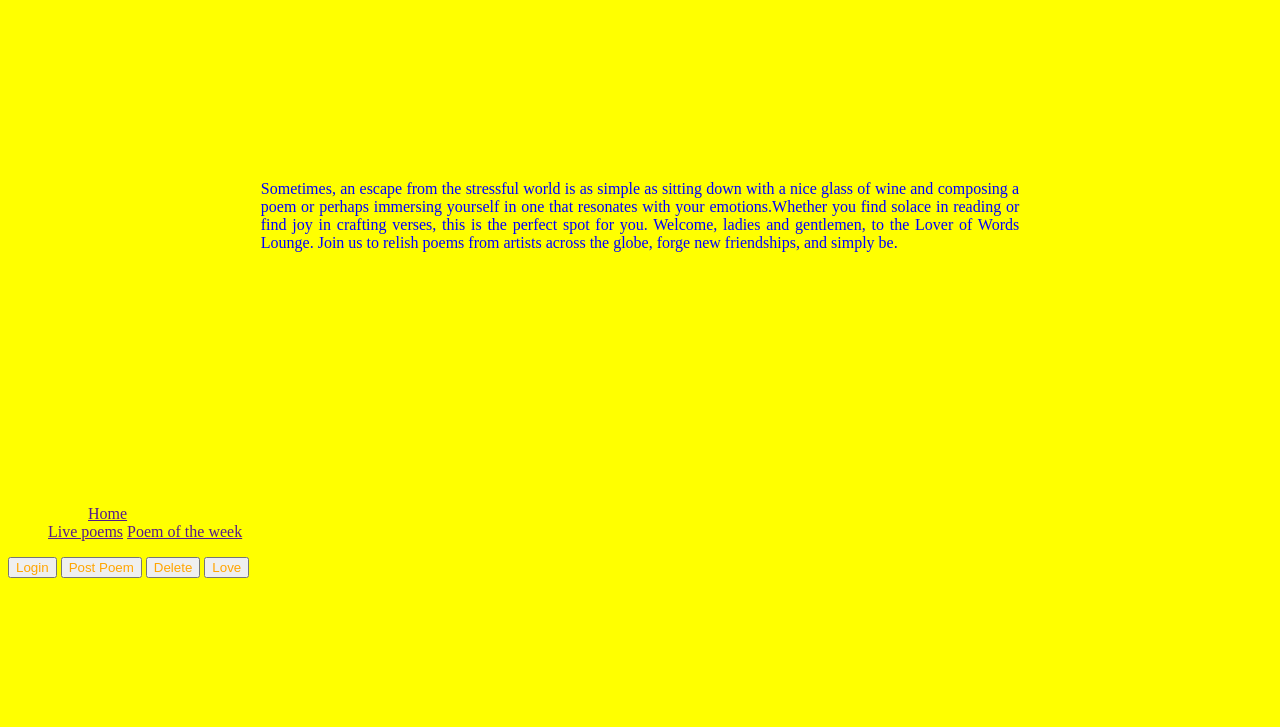
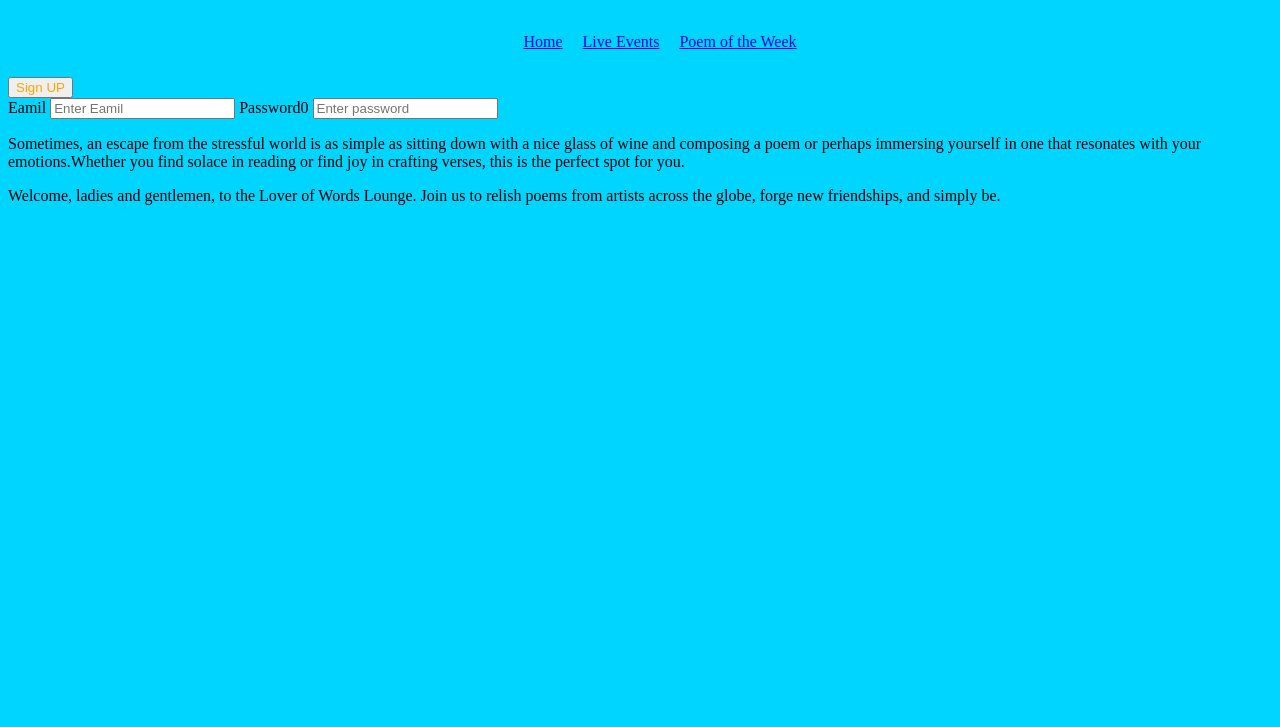
Before and after one commit to jdardoin/Love-Words, a plain HTML site: page index.html in a window 1280 px wide. Shown: the part 73-800 px from the top of the page. Drawn offline with Linux system fonts and the light colour scheme.

Commit message:
add nav bar and sign up form

```diff
--- a/index.html
+++ b/index.html
@@ -8,32 +8,54 @@
   </head>
 
   <body>
+
+    <header>
+      <h1>The Lounge</h1>
+    </header>
+
     <div class="main">
+
+
+       <nav>
+        <ul>
+            <li> <a href="#Home">Home</a></li>
+            <li> <a href="#Live">Live Events</a></li>
+            <li> <a href="#Week">Poem of the Week</a></li>
+        </ul>
+        </nav>
+
+
+      <button>Sign UP</button>
+
+      <form>
+        <label for="email">Eamil</label>
+        <input type="text" placeholder="Enter Eamil" name="email" required>
+
+        <label for="psw"> Password0</label>
+        <input type="password" placeholder="Enter password" name="psw" required>
+
+
+
+
+      </form>
+
+      <!-- <button>Love</button> (live button) -->
+
+    </div>
+
+
+
+
       <p>
         Sometimes, an escape from the stressful world is as simple as sitting
         down with a nice glass of wine and composing a poem or perhaps immersing
         yourself in one that resonates with your emotions.Whether you find
         solace in reading or find joy in crafting verses, this is the perfect
-        spot for you. Welcome, ladies and gentlemen, to the Lover of Words
+        spot for you.<p> Welcome, ladies and gentlemen, to the Lover of Words
         Lounge. Join us to relish poems from artists across the globe, forge new
-        friendships, and simply be.
+        friendships, and simply be.</p>
       </p>
 
-      <nav>
-        <ul>
-          <ol>
-            <a href="">Home</a>
-          </ol>
-          <a href="">Live poems</a>
-          <a href="">Poem of the week</a>
-        </ul>
-      </nav>
 
-      <button>Login</button>
-      <button>Post Poem</button>
-      <button>Delete</button>
-      <button>Love</button>
-      <!--ike button-->
-    </div>
   </body>
 </html>
--- a/style.css
+++ b/style.css
@@ -1,17 +1,29 @@
 body {
-    background-color: yellow;
+    background-color: rgb(0, 213, 255);
 }
 
 .main p {
-    color: blue;
+    color: rgb(20, 20, 21);
     text-align: justify;
     margin: 10%;
     border: 10%;
     padding: 10%;
-
+    font-size: larger;
 }
 
 
 button {
     color: orange;
 }
+
+nav ul li {
+    float: left;
+    display: block;
+    margin: 10px;
+
+}
+nav {
+    display: flex;
+    justify-content: center;
+
+}
```
